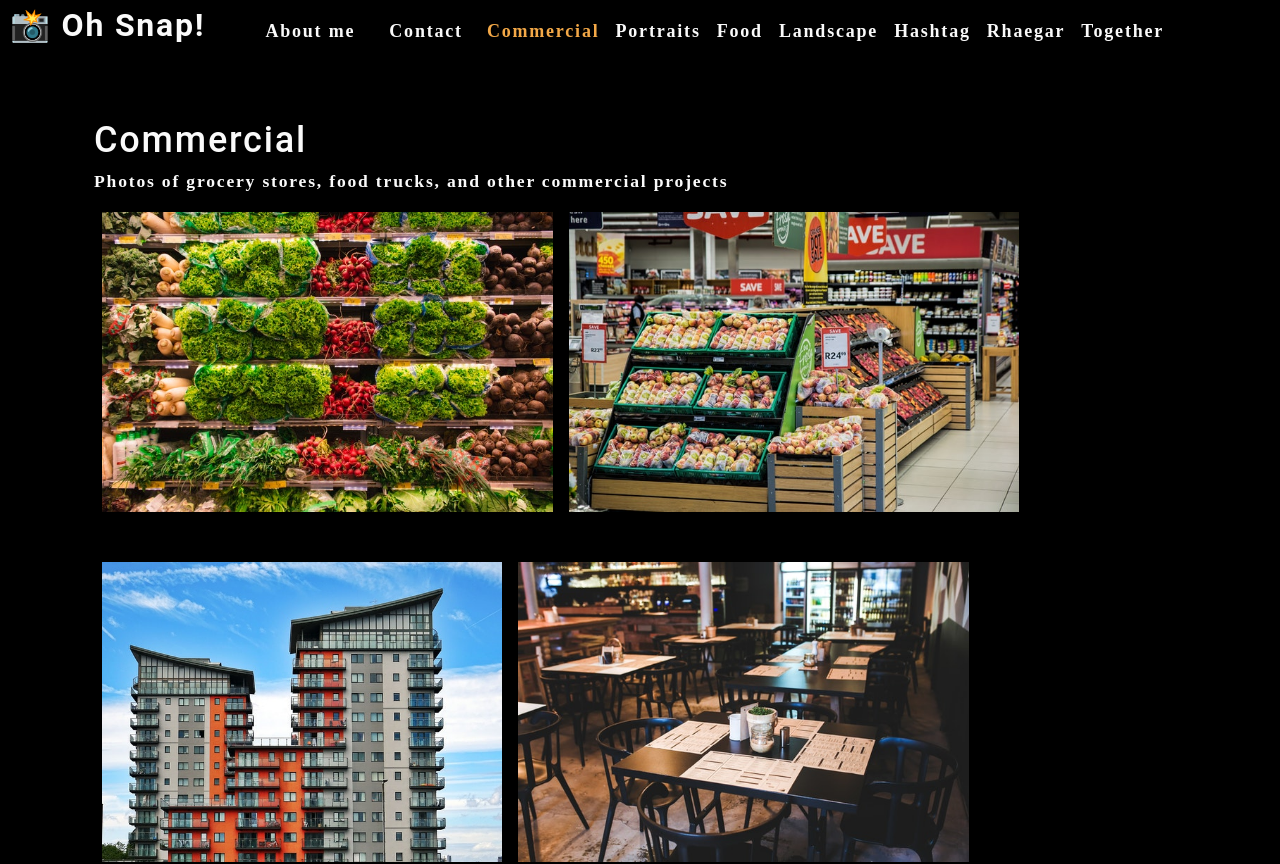
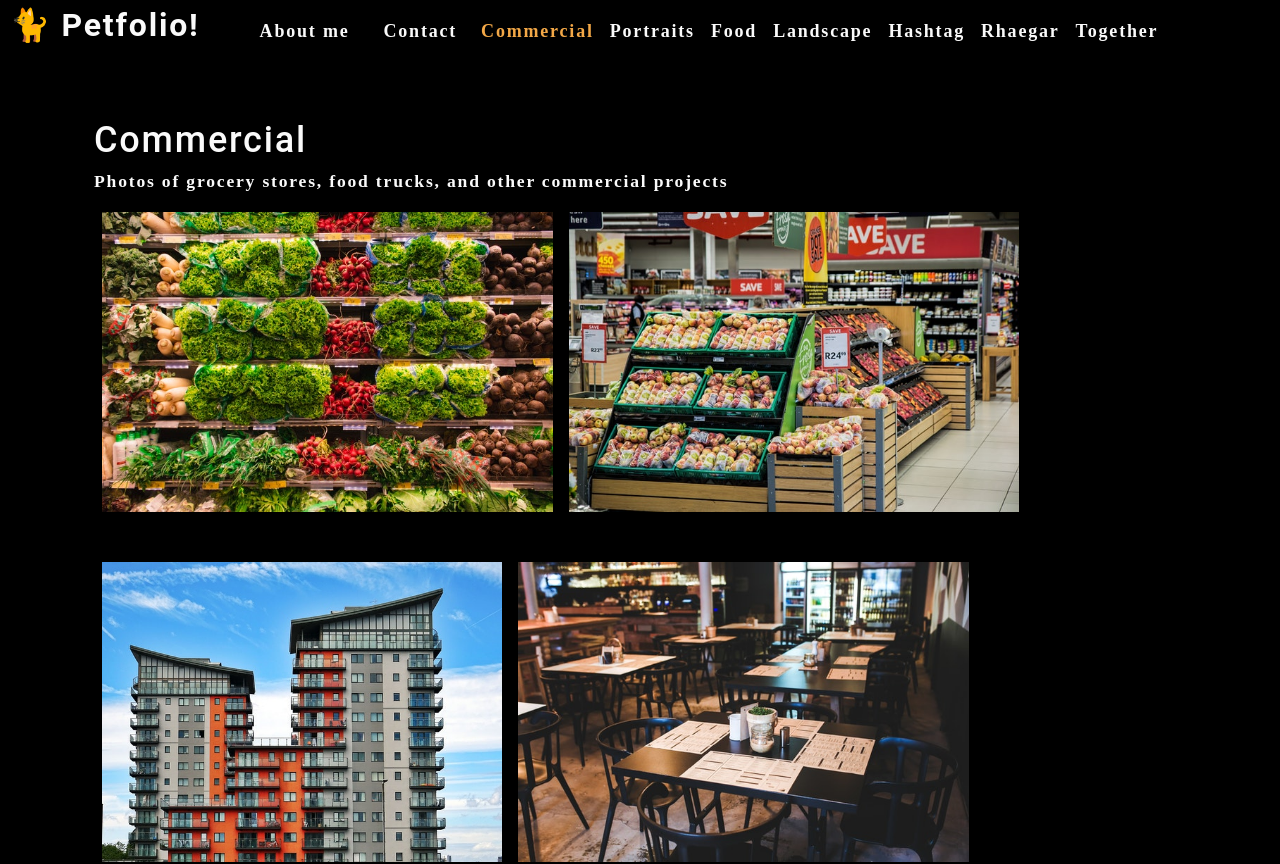
Before and after one commit to rrcampbell-exe/photo-portfolio, a React (Create React App) app: page / in a window 1280 px wide. Shown: the top 864 px of the page. Built offline with nearby package versions, Linux system fonts and the light colour scheme.

Commit message:
Update to Petfolio verbiage

```diff
--- a/src/components/Nav/index.js
+++ b/src/components/Nav/index.js
@@ -12,18 +12,18 @@ function Nav(props) {
 
   useEffect(() => {
     document.title =
-      `Oh Snap! - ` + capitalizeFirstLetter(currentCategory.name);
+      `Petfolio! - ` + capitalizeFirstLetter(currentCategory.name);
   }, [currentCategory]);
 
   return (
     <header className="flex-row px-1">
       <h2>
         <a data-testid="link" href="/">
-          <span role="img" aria-label="camera">
+          <span role="img" aria-label="cat">
             {" "}
-            📸
+            🐈
           </span>{" "}
-          Oh Snap!
+          Petfolio!
         </a>
       </h2>
       <nav>
```
